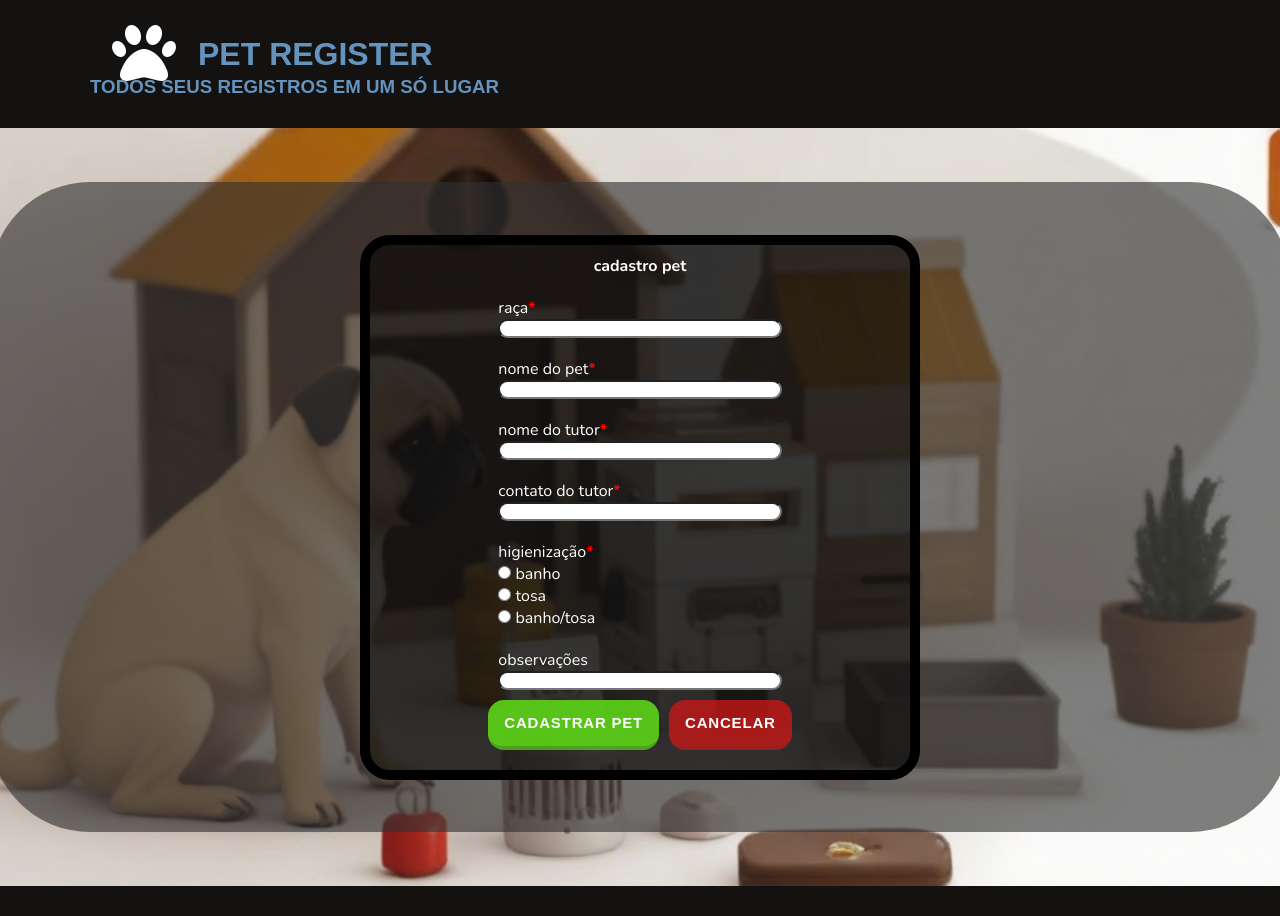
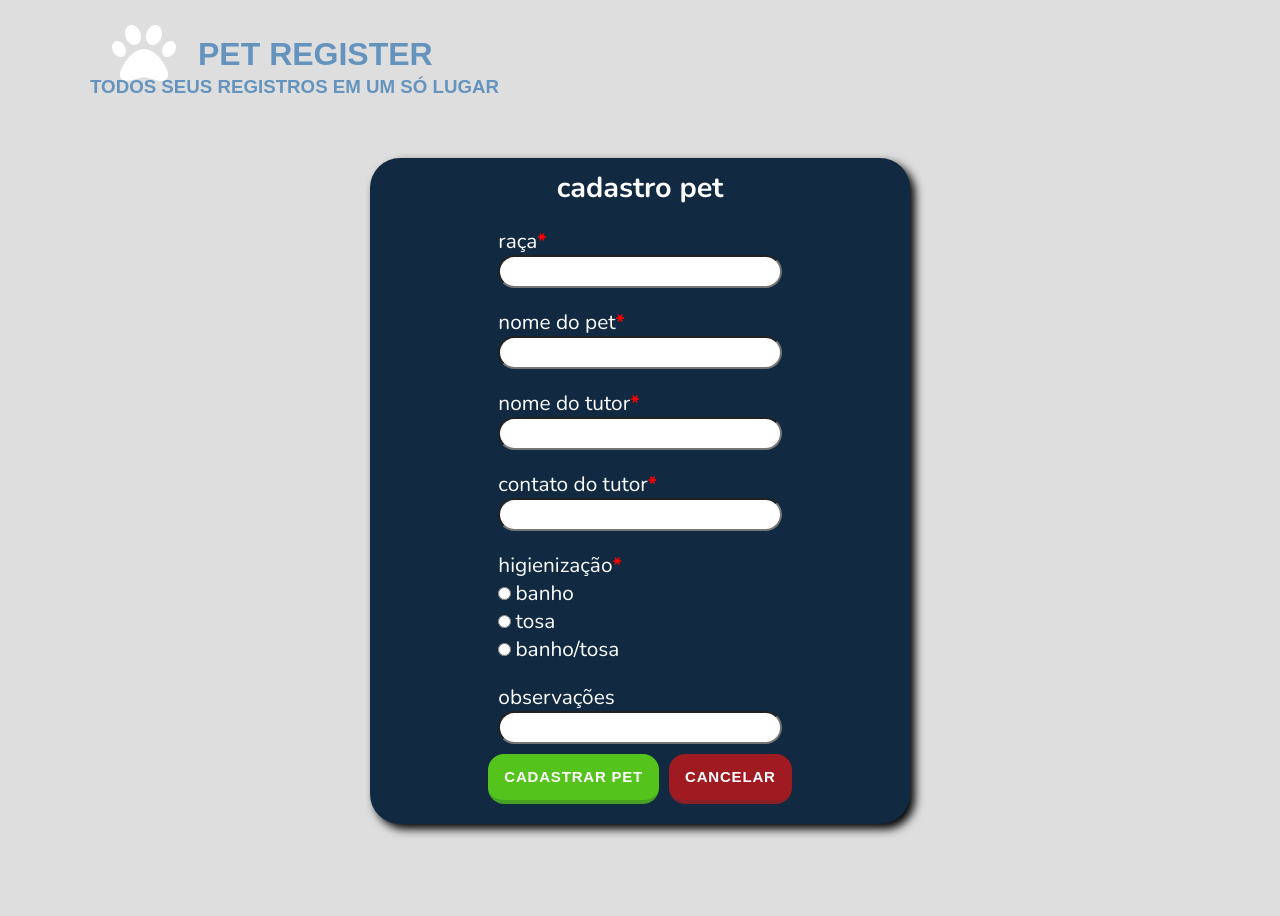
Before and after one commit to gabrielcaxtanho/registerdog, a PHP site: page /cadastro.php in a window 1280 px wide. After the commit the page ends 836 px from the top, so only its background shows below. Run offline with PHP 8.4, Linux system fonts and the light colour scheme; data that the repository does not hold is empty; some libraries are stand-ins or nearby versions; some web fonts are replaced.

Commit message:
modifiquei apenas alguns detalhes

```diff
--- a/css/cadastro_style.css
+++ b/css/cadastro_style.css
@@ -7,8 +7,12 @@
 }
 
 body{
-    background-color: #131211;
-    font-family: "Nunito", sans-serif
+  background-color: #dedede;
+    font-family: "Nunito", sans-serif;
+}
+
+#titulo-cadastro {
+  font-size: 1.8em;
 }
 
 .rodape{
@@ -22,6 +26,10 @@ body{
     color: #6494be;
 }
 
+label {
+  font-size: 1.3em;
+}
+
 .principal{
     display: flex;
     flex-direction: row;
@@ -30,22 +38,7 @@ body{
     align-content: center;
     align-items: center;
     padding-bottom: 30px;
-}
-
-.principal__imagemfundo{
-    box-sizing: border-box;
-    background-image: url(/img/pug.jpg);
-    background-position: center;
-    background-size: cover;
-    background-repeat: no-repeat;
-    width: 1419px;
-    height: 758px;
-    display: flex;
-    flex-direction: row;
-    align-content: center;
-    justify-content: center;
-    align-items: center;
-    border-radius: 10px;
+    margin: 30px;
 }
 
 .principal__botoes{
@@ -57,14 +50,10 @@ body{
 }
 
 .principal__elemento{
-    display: flex;
-    border-radius: 100px;
-    width: 1300px;
-    height: 650px;
-    background-color: rgba(49, 49, 49, 0.616);
-    box-sizing: border-box;
-    align-items: center;
-    justify-content: center;
+  display: flex;
+  border-radius: 100px;
+  width: 1300px;
+  justify-content: center;
 }
 
 .botoes__central{
@@ -77,7 +66,7 @@ body{
     border-radius: 20px;
     box-shadow: 5px 5px 10px black;
     height: 196px;
-    background-color: #6494be;
+    background-color: #425f77;
     transition-duration: 1s;
 }
 
@@ -97,29 +86,28 @@ body{
     align-items: center;
     transition-duration: 1s;
     background-color: #425f77;
-
-
 }
 
-
+.campo {
+  padding: 7px;
+}
 
 .formulario_central{
     display: flex;
     border-radius: 30px;
     width: 40%;
-    background-color: #0000008f;
+    background-color: #112a41;
     color: white;
     flex-direction: column;
     justify-content: center;
     align-items: center;
-    border: solid 10px black;
+    box-shadow: 5px 5px 10px black;
     padding: 10px;
 }
 
 .formulario{
     padding: 10px;
 }
-
 
 .elemento_formulario{
     padding: 10px;
@@ -137,9 +125,6 @@ body{
     align-items: center;
 
 }
-
-
-
 
 .button-19 {
   appearance: button;
@@ -271,14 +256,6 @@ body{
   background: none;
 }
 
-
-
-
-
-
-
-
-
 .button-19_2 {
     appearance: button;
     background-color: #d618189f;
```
